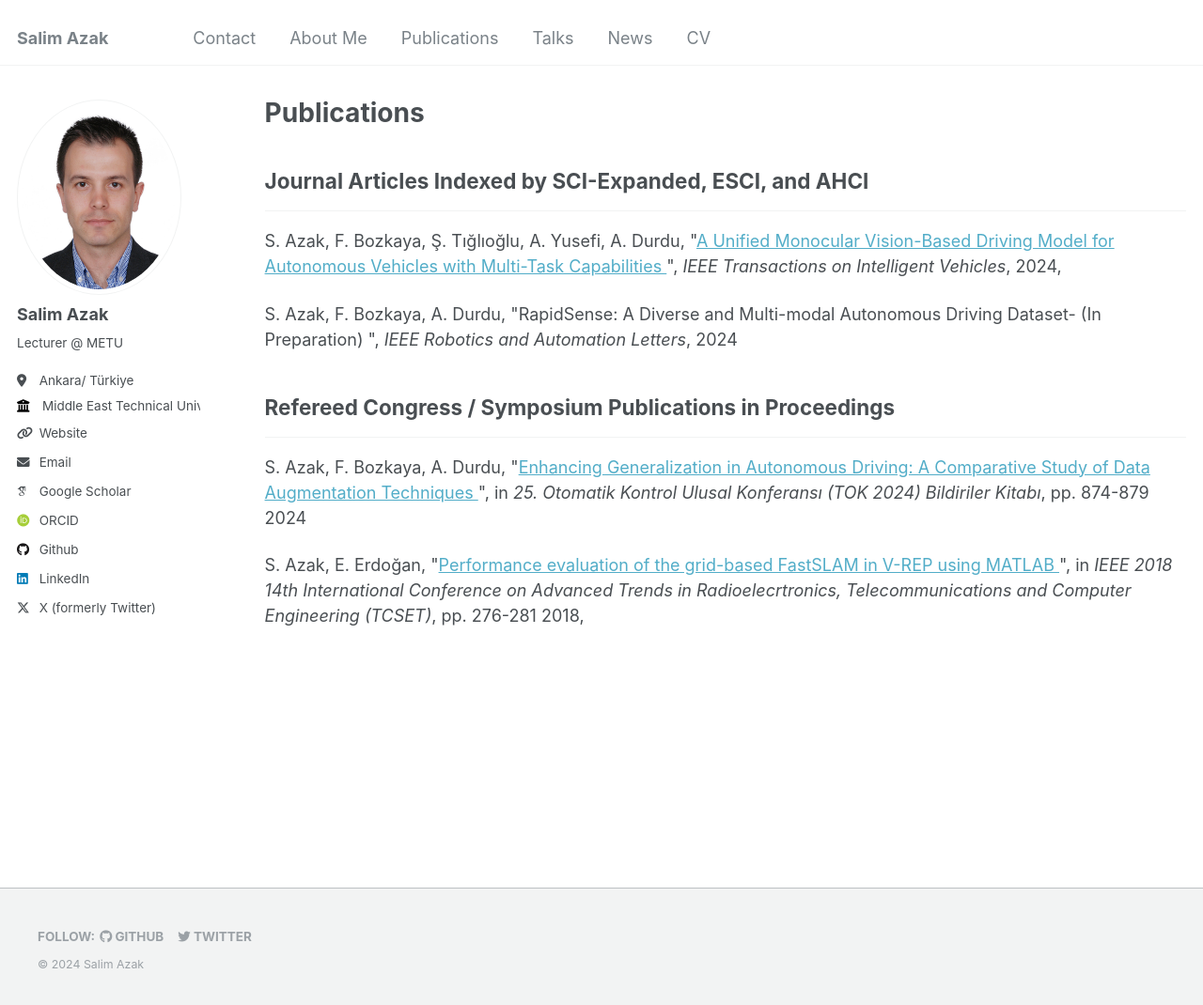
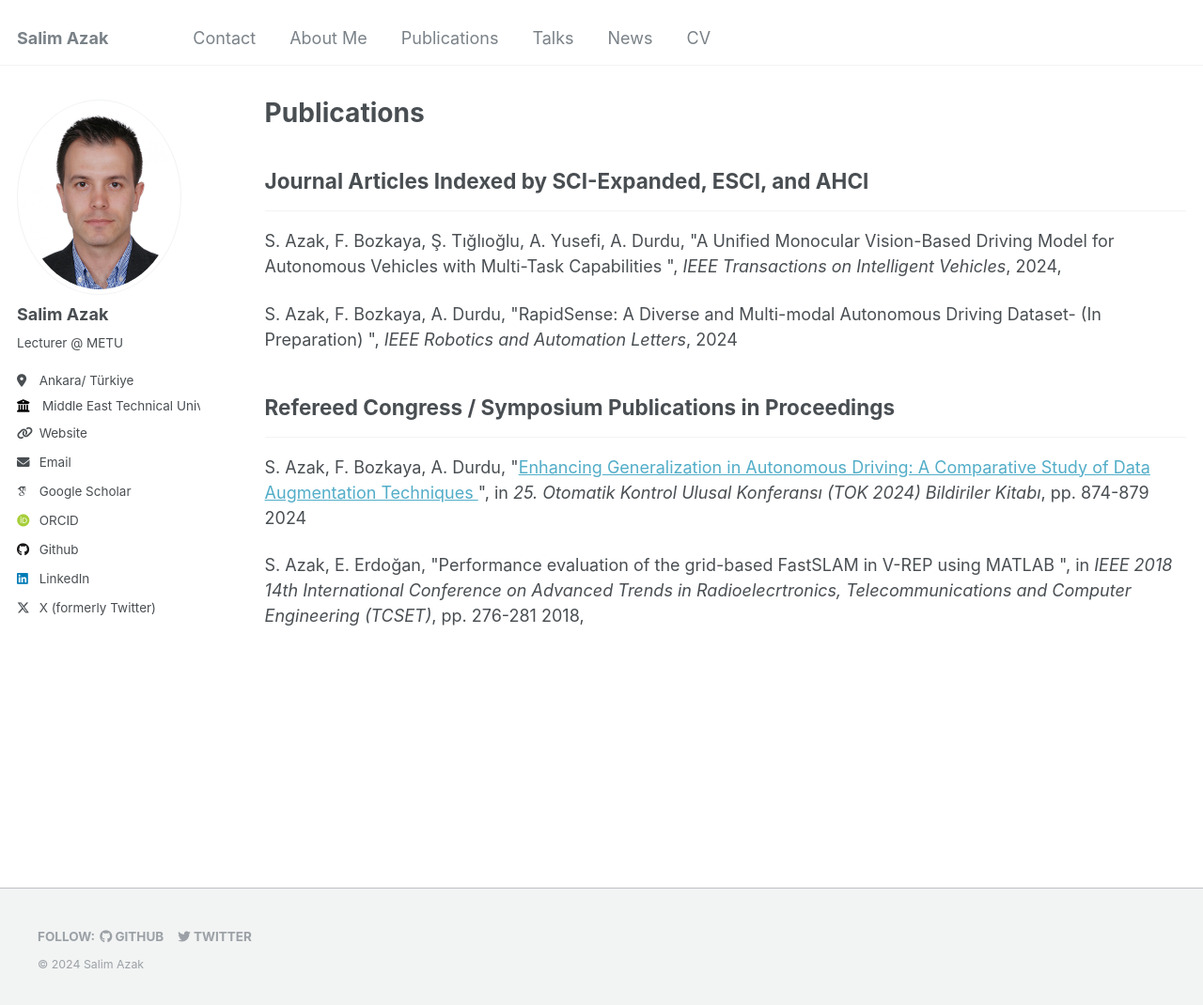
Before and after one commit to salimazak/salimazak.github.io, a Jekyll site: the page built from _pages/publications.html, in a window 1280 px wide and 1071 px high. Shown: the whole window at 94% size. Built offline with Jekyll 4.4.1, drawn with Linux system fonts in a browser that asks for light colours; some web fonts are replaced.

Commit message:
Update archive-single.html

```diff
--- a/_includes/archive-single.html
+++ b/_includes/archive-single.html
@@ -20,10 +20,8 @@
         {{ post.authors }},
       {% endif %}
 
-      <!-- Title with DOI or Conference URL Link if Available -->
-      {% if post.doi %}
-        "<a href="https://doi.org/{{ post.doi }}">{{ title }}</a>",
-      {% elsif post.conferenceurl %}
+      <!-- Title with Conference URL Link if Available, otherwise plain text -->
+      {% if post.conferenceurl %}
         "<a href="{{ post.conferenceurl }}">{{ title }}</a>",
       {% else %}
         "{{ title }}",
```
